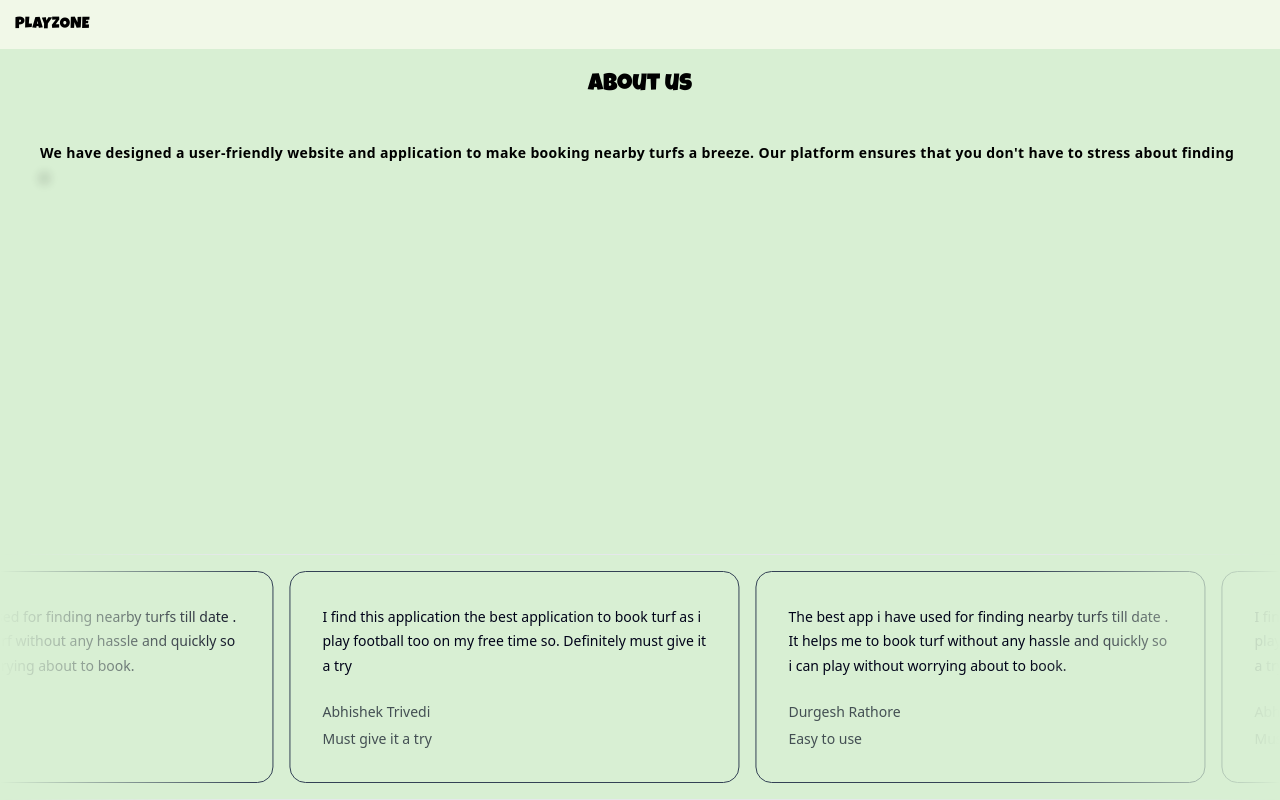
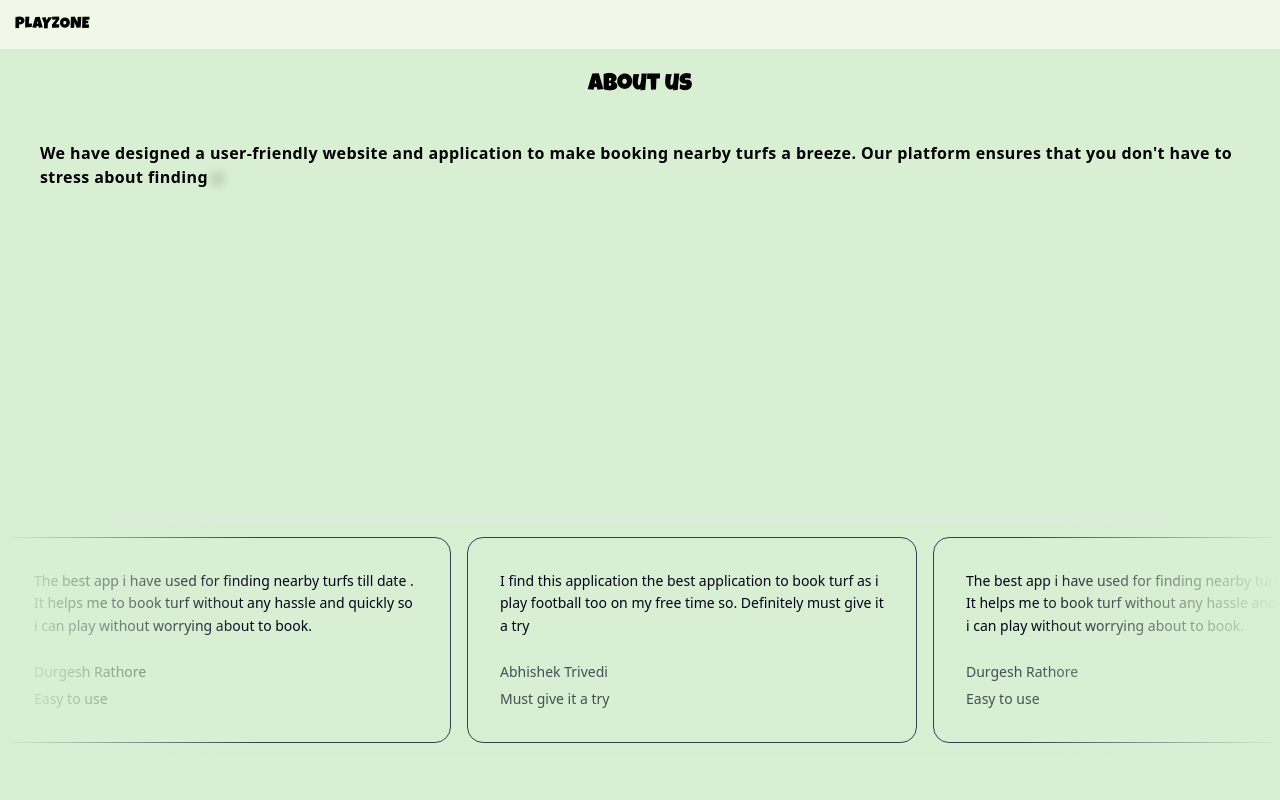
Before and after one commit to lucifer2409/playzone_project, a Next.js app: page /Aboutus in a window 1280 px wide. Built offline with nearby package versions, Linux system fonts and the light colour scheme.

Commit message:
This is the commit after making changes in the reponsiveness of the design

```diff
--- a/app/Aboutus/page.tsx
+++ b/app/Aboutus/page.tsx
@@ -26,17 +26,20 @@ We have worked hard to ensure our application and website are not only easy to u
     } ,
   ]
   return (
-    <div id='Aboutpage'>
+    <div id='Aboutpage' className='max-w-full max-h-full'>
       <Navbar/>
       <h1 className='text-center text-2xl m-5' id='h1'>
         About us
       </h1>
-      <TextGenerateEffect words={words.words} className='text-sm' duration={0.2}/>
-      <p className='m-10 leading-10' id='para'>
-
-      </p>
+      <TextGenerateEffect words={words.words} duration={0.2} className='text-xs'/>
       <div>
-        <InfiniteMovingCards items={reviews} direction='left' pauseOnHover={false} speed='fast' className='bg-transparent border absolute bottom-0'/>
+      <InfiniteMovingCards
+  items={reviews}
+  direction='left'
+  pauseOnHover={false}
+  speed='fast'
+  className='sm:absolute sm:bottom-10 sm:bg-transparent sm:border sm:text-sm hidden sm:block'
+/>
       </div>
     </div>
   )
--- a/app/components/ui/infinite-moving-cards.tsx
+++ b/app/components/ui/infinite-moving-cards.tsx
@@ -2,6 +2,7 @@
 
 import { cn } from "../../lib/utils";
 import React, { useEffect, useState } from "react";
+import '../../styles/global.css'
 
 export const InfiniteMovingCards = ({
   items,
@@ -87,11 +88,10 @@ export const InfiniteMovingCards = ({
       >
         {items.map((item, idx) => (
           <li
-            className="w-full max-w-full relative rounded-2xl border flex-shrink-0 border-slate-700 px-8 py-8 md:w-[450px] text-black-100 "
+            className="w-full max-w-full relative rounded-2xl border flex-shrink-0 border-slate-700 px-8 py-8 md:w-[450px] text-black-100 sm:text-xs"
             style={{
               background:
                 "bg-transparent",
-
             }}
             key={item.name}
           >
@@ -99,7 +99,7 @@ export const InfiniteMovingCards = ({
               <div
                 aria-hidden="true"
                 className="user-select-none -z-1 pointer-events-none absolute -left-0.5 -top-0.5 h-[calc(100%_+_4px)] w-[calc(100%_+_4px)]"
-              ></div>
+               id="divBox"></div>
               <span className=" relative z-20 text-sm leading-[1.6] text-black-100 font-normal">
                 {item.quote}
               </span>
--- a/app/components/ui/text-generate-effect.tsx
+++ b/app/components/ui/text-generate-effect.tsx
@@ -52,8 +52,8 @@ export const TextGenerateEffect = ({
 
   return (
     <div className={cn("font-bold", className)}>
-      <div className="mt-4">
-        <div className=" dark:text-white text-black text-sm tracking-wide m-10 leading-6">
+      <div className="mt-4 sm:text-sm">
+        <div className=" dark:text-white text-black tracking-wide m-10 sm:text-xs lg:text-base">
           {renderWords()}
         </div>
       </div>
```
